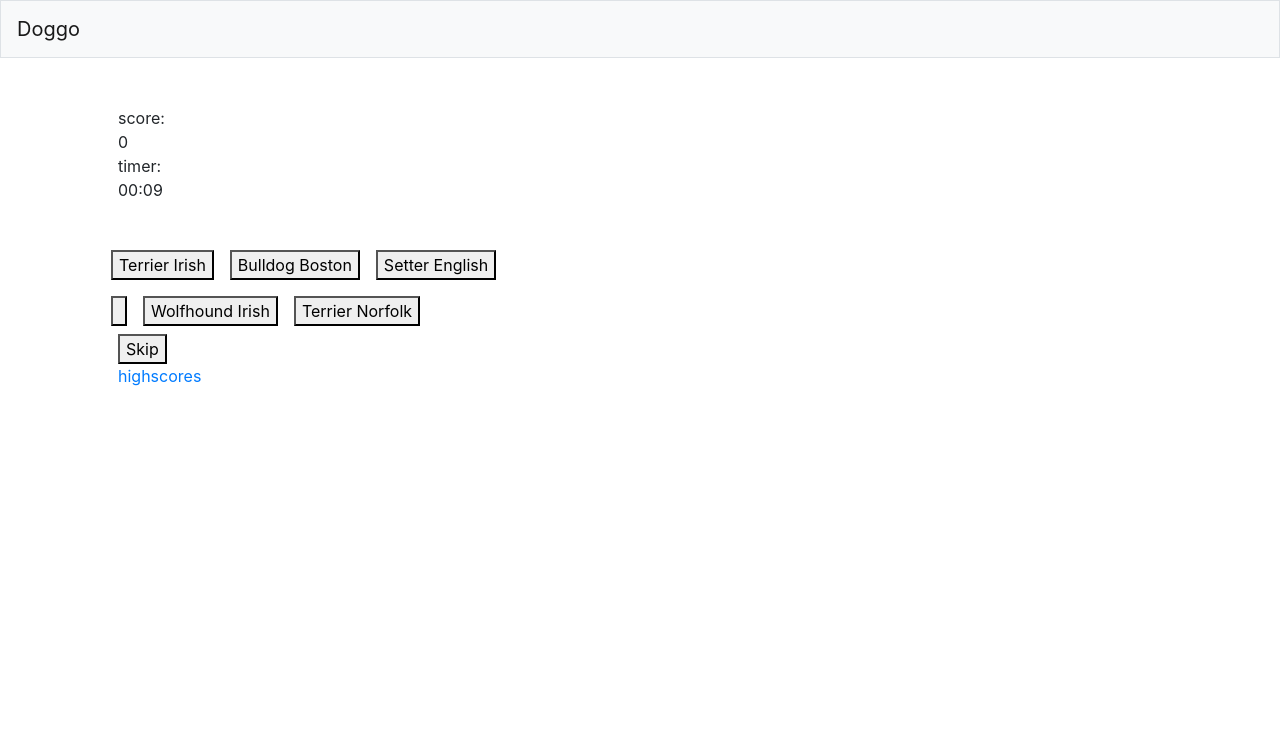
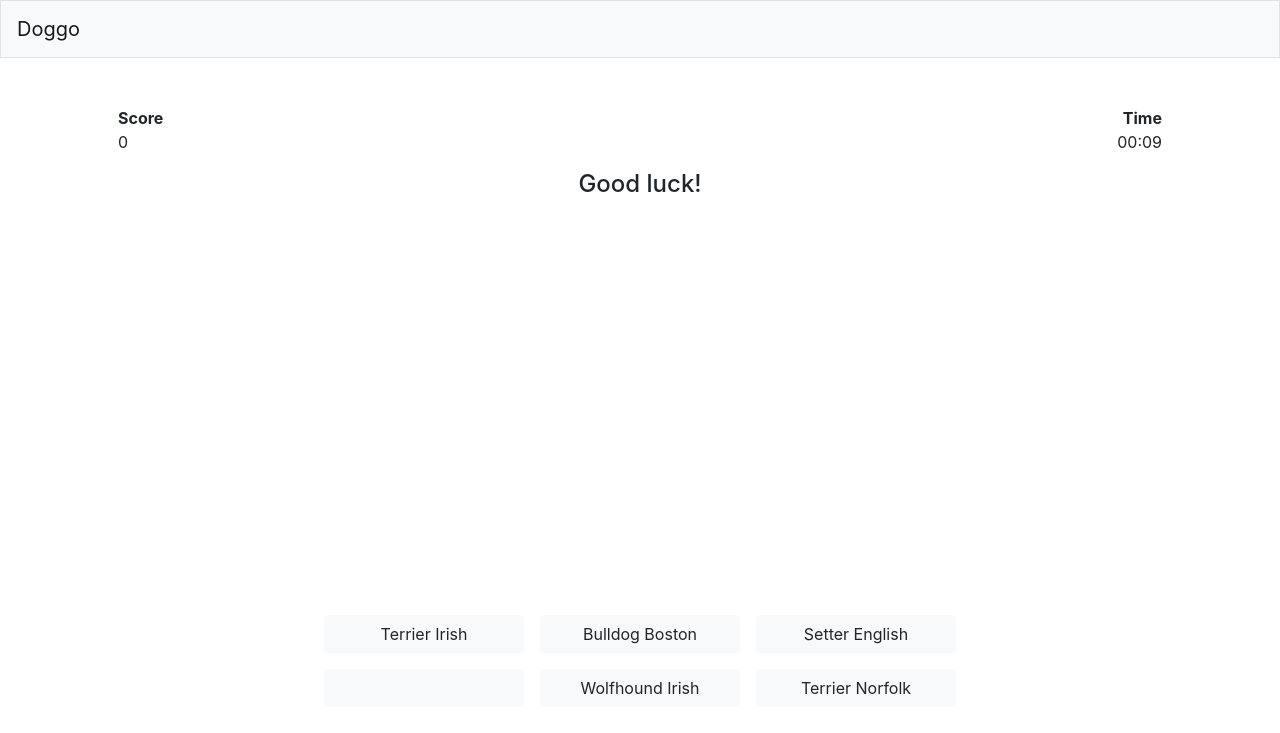
Before and after one commit to bernardLis/doggo, a Flask app: page / in a window 1280 px wide. Shown: the top 733 px of the page. Run offline with Flask 2, Linux system fonts and the light colour scheme; data that the repository does not hold is empty; some libraries are stand-ins or nearby versions.

Commit message:
dynamically loading more doggos, displaying doggos after the game

```diff
--- a/app.py
+++ b/app.py
@@ -20,7 +20,6 @@
 app = Flask(__name__)
 application = app # our hosting requires application in passenger_wsgi
 
-
 # Ensure templates are auto-reloaded
 app.config["TEMPLATES_AUTO_RELOAD"] = True
 
@@ -41,10 +40,32 @@
 @app.route("/", methods=["GET"])
 def index():
     """Doggo App"""
-    dogDict = {}
 
-    # Creating a dict with random dogs
-    for i in range(0,10):
+    dogDict = loadDogs(15)
+    return render_template("index.html", dogDict=dogDict)
+
+@app.route("/hscoreEntry", methods=["POST"])
+def hscoreEntry():
+    # getting form info
+    username = request.form.get("username")
+    score = request.form.get("score")
+    favbreed = "pekinczyk"
+
+    # insering hscore of the user to the databse
+    db.execute("INSERT INTO highscores (username, score, favbreed) VALUES (?, ?, ?)",
+                (username, score, favbreed))
+
+    return redirect("/highscores")
+
+@app.route("/loadDogs", methods=["POST"])
+def loadDogs(n):
+
+    # dictionary with dogs
+    doggos = {}
+
+    # populating the dictionary
+    for i in range(0, n):
+        # api call
         response = requests.get("https://dog.ceo/api/breeds/image/random")
         json_response = response.json()
 
@@ -57,20 +78,26 @@
             breed = breedStr[0].capitalize()
 
         # Creating a list with a doggo img src and breed
-        dogDict[i] = []
-        dogDict[i].append(json_response["message"])
-        dogDict[i].append(breed)
+        doggos[i] = []
+        doggos[i].append(json_response["message"])
+        doggos[i].append(breed)
 
-    return render_template("index.html", dogDict = dogDict)
+    return doggos
 
-@app.route("/highscores", methods=["GET"])
+@app.route("/loadDogsCall", methods=["POST"])
+def loadDogsCall():
+    dogs = loadDogs(10);
+    print(dogs)
+
+    return jsonify(dogs)
+
+@app.route("/highscores", methods=["GET", "POST"])
 def highscores():
 
+    # getting highscores from the database
     hscores = db.execute("SELECT * FROM highscores ORDER BY score DESC")
-    print(hscores)
 
     return render_template("highscores.html", hscores=hscores)
-
 
 def errorhandler(e):
     """Handle error"""
--- a/static/scripts.js
+++ b/static/scripts.js
@@ -4,13 +4,12 @@
 game.currentDoggoBreed = null;
 game.score = 0;
 
+
 // setting up the game on window load
 window.onload = function()
 {
   setBreedButtons();
 };
-
-
 
 function setBreedButtons()
 {
@@ -57,63 +56,88 @@
     game.score += 100
     document.getElementById("scoreDisplay").innerHTML = game.score;
 
-    console.log("yes");
-    console.log(this.value);
-    console.log(game.currentDoggoBreed);
-
     // displaying congratz
     var message = CONGRATZ[Math.floor(Math.random() * CONGRATZ.length)];
     document.getElementById("message").innerHTML = message;
 
-    nextDoggo();
+    // 0 for success
+    nextDoggo(0);
     return;
   }
   else
   {
-    console.log("no");
-    console.log(this.value);
-    console.log(game.currentDoggoBreed);
-
     // displaying negative congratz
     var message = WRONG[Math.floor(Math.random() * WRONG.length)];
     document.getElementById("message").innerHTML = message;
 
-    nextDoggo();
+    // 1 for failure
+    nextDoggo(1);
     return;
   }
 }
 
-// skips a doggo
-document.getElementById("skip").addEventListener("click", nextDoggo);
+// showing next doggo
+function nextDoggo(success)
+{
+  var dogContainer = document.getElementById("dog-container");
+  var correctCheck = document.getElementById("correctCheck");
+  var wrongCheck = document.getElementById("wrongCheck");
 
-// showing next doggo
-function nextDoggo()
-{
-  console.log("in next dogoo");
   var doggoNumber = "doggo-number-" + game.currentDoggo;
   var nextDoggo = "doggo-number-" + (game.currentDoggo + 1);
 
   var doggoElement = document.getElementById(doggoNumber);
+
+  // giving player feedback to his answer
+  if (success == 0)
+  {
+    correctDoggos.push(doggoElement);
+    correctCheck.classList.remove("hidden");
+    wrongCheck.classList.add("hidden");
+  }
+  else
+  {
+    incorrectDoggos.push(doggoElement);
+    wrongCheck.classList.remove("hidden");
+    correctCheck.classList.add("hidden");
+  }
+
+  doggoElement.classList.remove("currentDoggo");
   doggoElement.classList.add("hidden");
-  doggoElement.classList.remove("currentDoggo");
 
   var nextDoggoElement = document.getElementById(nextDoggo);
-  doggoElement.classList.add("currentDoggo");
   nextDoggoElement.classList.remove("hidden");
+  nextDoggoElement.classList.add("currentDoggo");
 
   game.currentDoggo++;
+
+  game.doggosRemaining--;
+  if (game.doggosRemaining < 15)
+  {
+    flaskLoadDoggos();
+    game.doggosRemaining += 10;
+  }
 
   setBreedButtons();
 }
 
 
 // start the timer only when the page loads
-window.addEventListener("load", function(){
+window.addEventListener("load", function()
+{
+
+  // keep track of how many doggos I have loaded
+  game.doggosRemaining = 15;
+
 
   // Timer variables
   var timerValue = 15 * 1000;
   var n = 0;
   var isTimerOver = false;
+
+  // arrays for storing doggos
+  correctDoggos = [];
+  incorrectDoggos = [];
 
   // Update the count down every second
   var timer = new Timer(function()
@@ -145,21 +169,106 @@
       timer.stop();
 
       // hide the game, show the hscore entry
-      var game = document.getElementById("game");
-      game.classList.add("hidden");
+      var gameContainer = document.getElementById("game");
+      gameContainer.classList.add("hidden");
 
-      var hscoreEntry = document.getElementById("hscoreEntry");
-      hscoreEntry.classList.remove("hidden");
+      var hscoreEntryState = document.getElementById("hscoreEntryState");
+      hscoreEntryState.classList.remove("hidden");
 
-      var dbScore = document.getElementById("db_score");
-      //dbScore.value = game.score;
-      dbScore.innerHTML = toString(game.score);
+      var dbScore = document.getElementById("db-score");
+      var formScore = document.getElementById("form-score");
+
+      dbScore.innerHTML = game.score;
+      formScore.value = game.score;
+
+      // show correct and incorrect doggos
+      var correctDoggoPile = document.getElementById("correctDoggoPile");
+      var incorrectDoggoPile = document.getElementById("incorrectDoggoPile");
+      len = correctDoggos.length
+      for (var i = 0; i < len; i++)
+      {
+        var breed = correctDoggos[i].getAttribute("data-breed");
+        var para = document.createElement("p");
+        para.innerHTML = breed;
+        para.classList.add("doggoPileText");
+
+        correctDoggos[i].appendChild(para);
+
+        correctDoggos[i].classList.remove("hidden");
+        correctDoggos[i].classList.add("doggoPile");
+
+        correctDoggoPile.appendChild(correctDoggos[i]);
+      }
+      len = incorrectDoggos.length
+      for (var i = 0; i < len; i++)
+      {
+        var breed = incorrectDoggos[i].getAttribute("data-breed");
+        var para = document.createElement("p");
+        para.innerHTML = breed;
+        para.classList.add("doggoPileText");
+
+        incorrectDoggos[i].appendChild(para);
+
+        incorrectDoggos[i].classList.remove("hidden");
+        incorrectDoggos[i].classList.add("doggoPile");
+
+        incorrectDoggoPile.appendChild(incorrectDoggos[i]);
+      }
+
 
     }
   }, 1000);
 });
 
 
+// flask call
+// https://developer.mozilla.org/en-US/docs/Web/JavaScript/Reference/Statements/async_function
+// https://stackoverflow.com/questions/5316697/jquery-return-data-after-ajax-call-success
+async function flaskLoadDoggos()
+{
+  $.ajax({
+  	type : "POST",
+  	url : '/loadDogsCall',
+  	dataType: "json",
+  	contentType: 'application/json;charset=UTF-8',
+  	success: function (data)
+    {
+      //asd
+      appendDoggos(data)
+  	}
+	});
+}
+
+//appending doggos to the document
+function appendDoggos(dogs)
+{
+  var dogContainer = document.getElementById("dog-container");
+
+  // finding out last doggo in the document
+  var lastChildN = dogContainer.lastElementChild.getAttribute("data-id");
+
+  // creating doggo nodes
+  var count = Object.keys(dogs).length;
+  for (var i = 0; i < count; i++)
+  {
+    // creating a div - container for img and data
+    var doggoId = parseInt(lastChildN) + i + 1
+    var node = document.createElement("div");
+    node.id = "doggo-number-" + doggoId;
+    node.classList.add("hidden");
+    node.setAttribute("data-id", doggoId);
+    node.setAttribute("data-breed", dogs[i][1]);
+
+    // creating an img element
+    var img = document.createElement("img");
+    img.src = dogs[i][0];
+    img.classList.add("doggoImg")
+    node.appendChild(img);
+
+    // appending the element to the game
+    dogContainer.appendChild(node);
+  }
+}
 
 // https://javascript.info/task/shuffle#:~:text=function%20shuffle%20(%20array%20)%20%7B%20array,That%20somewhat%20works%2C%20because%20Math.
 function shuffle(array) {
@@ -193,15 +302,10 @@
   // Restart with original interval, stop current interval
   this.reset = function() {
       isTimerOver = false;
-
-      // Pause-resume button logic
-      document.getElementById("pauseResumeTimer").classList.remove("resumeTimer");
-      document.getElementById("pauseResumeTimer").classList.add("pauseTimer");
-      document.getElementById("pauseResumeTimer").innerHTML = "Pause";
-
       return this.stop().start();
   }
 }
+
 
 // lists
 // doggo breeds list
--- a/static/styles.css
+++ b/static/styles.css
@@ -2,3 +2,44 @@
 {
   display: none;
 }
+main
+{
+  /* center contents */
+  margin: 0 auto;
+}
+.answerFeedback
+{
+  font-size: 2rem;
+}
+
+.currentDoggo
+{
+  height: 400px;
+  display: flex;
+  justify-content: center;
+  align-items: center;
+}
+.doggoImg
+{
+  object-fit: contain;
+  max-width:100%;
+  max-height:100%;
+}
+.breedButton
+{
+  width: 200px;
+}
+.center
+{
+  display: flex;
+  justify-content: center;
+  align-items: center;
+}
+.doggoPile
+{
+  width:100px;
+}
+.doggoPileText
+{
+  font-size: 11px;
+}
--- a/templates/highscores.html
+++ b/templates/highscores.html
@@ -7,7 +7,7 @@
 {% block main %}
   {% for score in hscores: %}
     <div class="row">
-      {{loop.index}} <span>. </span> {{score["user"]}} <span> - </span> {{score["score"]}}
+      {{loop.index}} <span>. </span> {{score["username"]}} <span> - </span> {{score["score"]}} {{score["favbreed"]}}
     </div>
   {% endfor %}
   <a href="/">restart</a>
--- a/templates/index.html
+++ b/templates/index.html
@@ -6,51 +6,71 @@
 
 {% block main %}
   <div id="game">
-    <p class="my-0">score:</p>
-    <p class="my-0" id="scoreDisplay">0</p>
+    <div class="row">
+      <div class="col-sm">
+        <p class="my-0 font-weight-bold">Score</p>
+        <p id="scoreDisplay">0</p>
+      </div>
+      <div class="col-sm text-center">
+        <div id="correctCheck" class="hidden">
+          <i style="color:green;" class="answerFeedback fas fa-check"></i>
+        </div>
+        <div id="wrongCheck" class="hidden">
+          <i style="color:red;" id="wrongCheck" class="answerFeedback fas fa-times"></i>
+        </div>
+      </div>
+      <div class="col-sm text-right">
+        <p class="my-0 font-weight-bold">Time</p>
+        <p class="my-0" id="timerDisplay">0</p>
+      </div>
+    </div>
+    <h4 id="message" class="text-center">Good luck!</h4>
 
-    <p class="my-0">timer:</p>
-    <p class="my-0" id="timerDisplay">0</p>
-
-
+    <div id="dog-container" class="text-center">
       {% for id in dogDict: %}
         {% if id == 0: %}
-        <div id="doggo-number-{{id}}" data-breed="{{ dogDict[id][1] }}" class="currentDoggo">
-          <img src="{{ dogDict[id][0] }}" />
-          <p>{{ dogDict[id][1] }}</p>
+          <div id="doggo-number-{{id}}" data-id="{{id}}" data-breed="{{ dogDict[id][1] }}" class="currentDoggo">
+            <img class="doggoImg" src="{{ dogDict[id][0] }}" />
           </div>
         {% else %}
-        <div id="doggo-number-{{id}}" data-breed="{{ dogDict[id][1] }}" class="hidden">
-          <img src="{{ dogDict[id][0] }}" />
-          <p>{{ dogDict[id][1] }}</p>
+          <div id="doggo-number-{{id}}" data-id="{{id}}" data-breed="{{ dogDict[id][1] }}" class="hidden">
+            <img class="doggoImg" src="{{ dogDict[id][0] }}" />
           </div>
         {% endif %}
       {% endfor %}
-    <h4 id="message"></h4>
-    <div class="row">
-      <button class="mx-2 my-2" id="button1">1</button>
-      <button class="mx-2 my-2" id="button2">2</button>
-      <button class="mx-2 my-2" id="button3">3</button>
     </div>
-    <div class="row">
-      <button class="mx-2 my-2" id="button4">4</button>
-      <button class="mx-2 my-2" id="button5">5</button>
-      <button class="mx-2 my-2" id="button6">6</button>
+      <div class="row d-flex justify-content-center">
+        <button class="breedButton mx-2 my-2 btn btn-light" id="button1"><i style="color: #FE938C;" class="fas fa-bone"></i></button>
+        <button class="breedButton mx-2 my-2 btn btn-light" id="button2"><i style="color: #AD91A3;" class="fas fa-bone"></i></button>
+        <button class="breedButton mx-2 my-2 btn btn-light" id="button3"><i style="color: #EDAF97;" class="fas fa-bone"></i></button>
+      </div>
+      <div class="row d-flex justify-content-center">
+        <button class="breedButton mx-2 my-2 btn btn-light" id="button4"><i style="color: #B33951;" class="fas fa-bone"></i></button>
+        <button class="breedButton mx-2 my-2 btn btn-light" id="button5"><i style="color: #91C7B1;" class="fas fa-bone"></i></button>
+        <button class="breedButton mx-2 my-2 btn btn-light" id="button6"><i style="color: #E3D081;" class="fas fa-bone"></i></button>
+      </div>
     </div>
 
-    <button id="skip"> Skip </button>
-
   </div>
-  <div id="hscoreEntry" class="hidden">
-    <form>
-      <p>Your score: </p>
-      <div id="db_score"></div>
-      <p>Add your score to highscores: </p>
-      <input maxlength="3" id="db_user"></input>
-    </form>
+  <div id="hscoreEntryState" class="hidden">
+    <p>Good boi doggos: </p>
+    <div id="correctDoggoPile" class="row d-flex">
+    </div>
+    <p>You will get them next time doggos: </p>
+    <div id="incorrectDoggoPile" class="row d-flex">
     </div>
 
+    <form id="hscoreEntry" action="/hscoreEntry" method="post">
+      <p>You have scored: <span id="db-score"></span> </p>
+      <input name="score" class="hidden" value="" id="form-score"></input>
+      <p>Add your score to highscores: </p>
+      <input maxlength="3" name="username" id="db-user" placeholder="ASD"></input>
+      <button type="submit">submit</button>
+    </form>
+
+    <a href="/">restart</a>
     <a href="/highscores">highscores</a>
+  </div>
 
   <script>
   </script>
```
Also changed, not shown: test.py (+24 -8 lines), highscores.db, 2 other files. Lines whose indentation alone changed are shown as unchanged.
